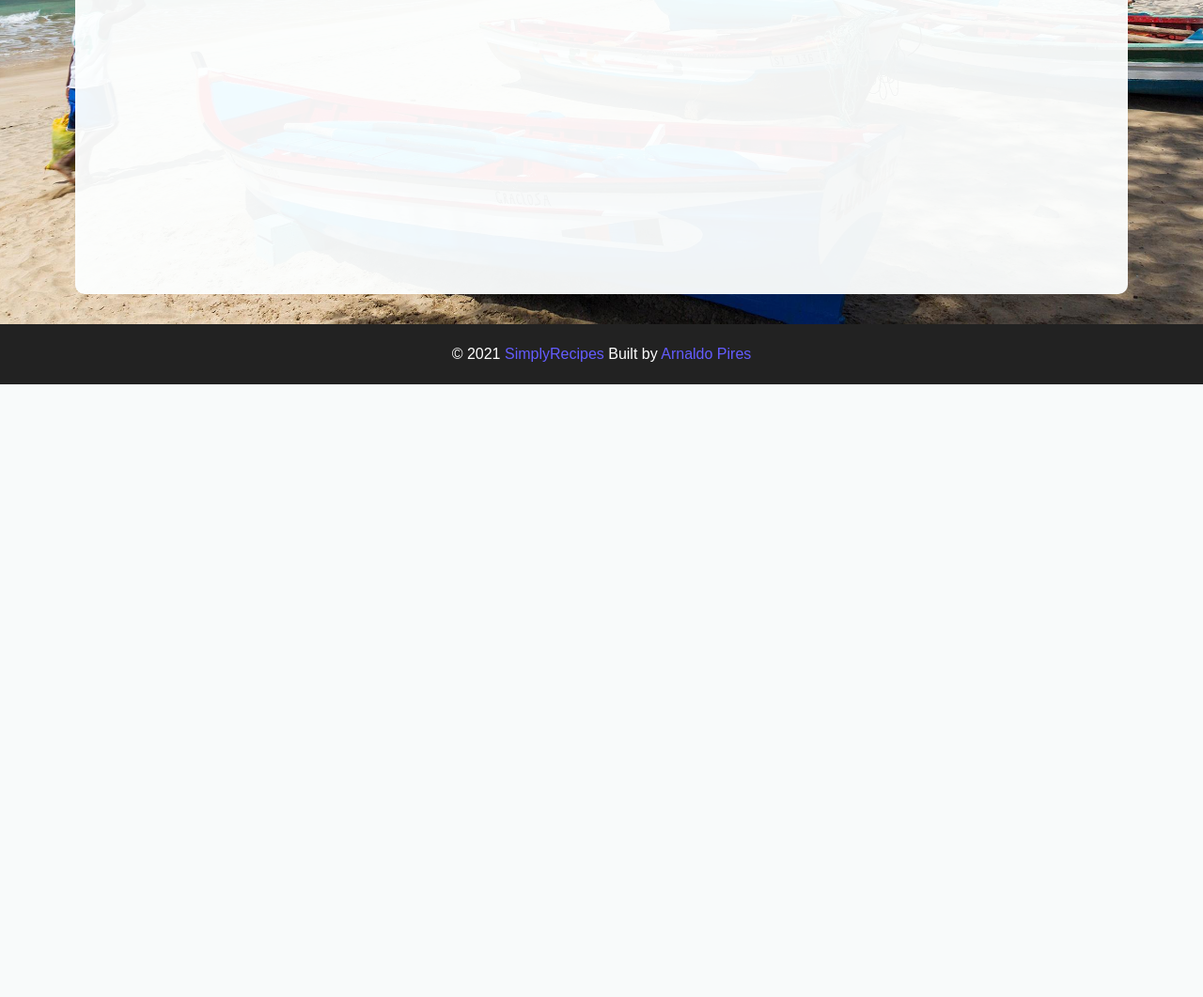
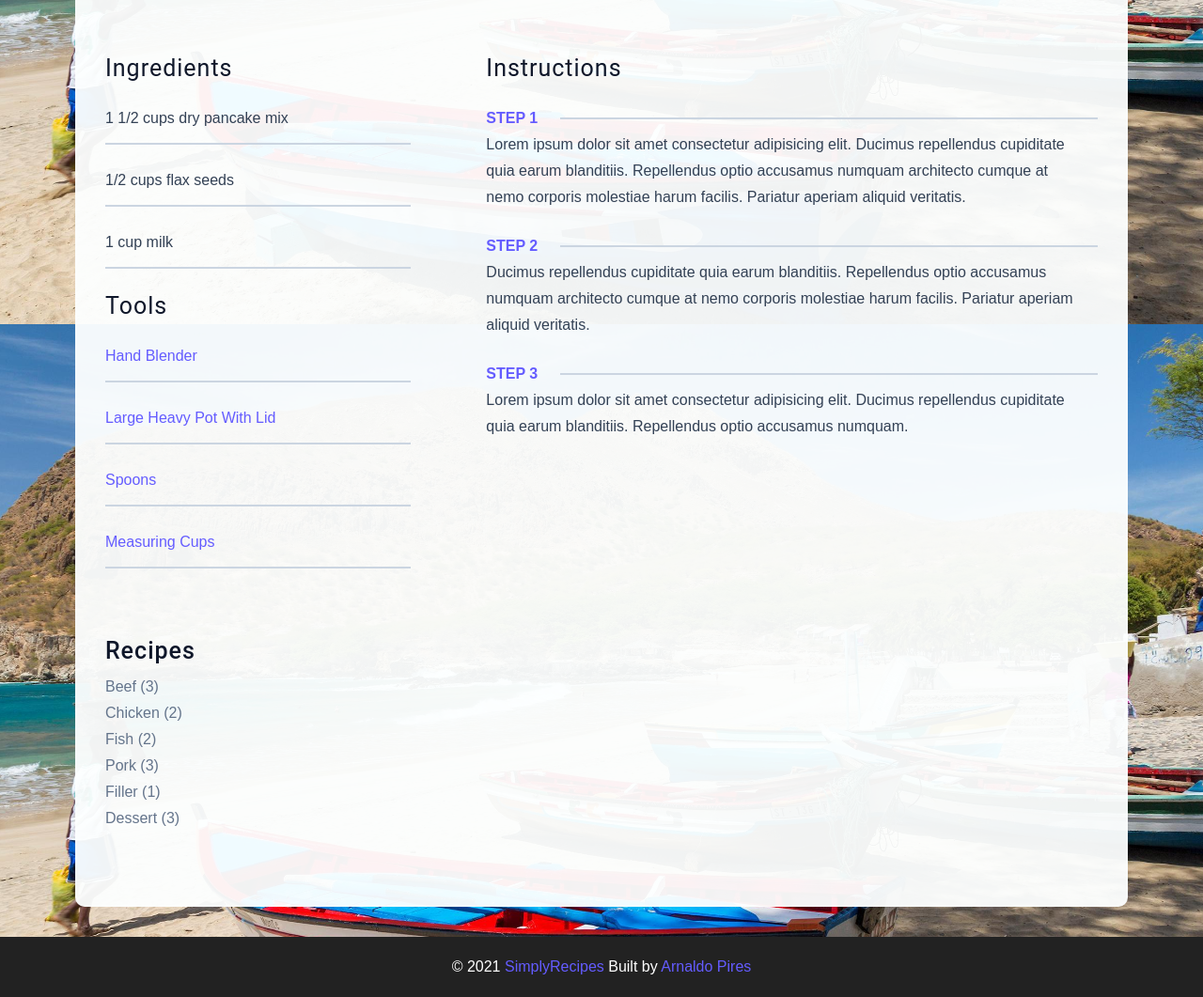
Before and after one commit to ArnoldPires/SimplyRecipes, a PHP site: page /pages/food/recipe-foods/cachupa.html in a window 1280 px wide. Shown: the part 455-1516 px from the top of the page at 94% size. Before the commit the page ends 864 px from the top, so only its background shows below. Run offline with PHP 8.4, Linux system fonts and the light colour scheme; some libraries are stand-ins or nearby versions.

Commit message:
setup template for food pages

```diff
--- a/css/style.css
+++ b/css/style.css
@@ -508,6 +508,89 @@ ul {
     grid-template-columns: 1fr 1fr 1fr;
   }
 }
+/* Foods */
+.recipe-page {
+  padding: 1rem;
+}
+.recipe-hero {
+  display: grid;
+  gap: 3rem;
+}
+.recipe-hero-img {
+  height: 300px;
+  border-radius: var(--borderRadius);
+}
+.recipe-hero p {
+  color: var(--grey-600);
+}
+.recipe-icons {
+  display: grid;
+  grid-template-columns: repeat(3, 1fr);
+  gap: 1rem;
+  margin: 2rem 0;
+  text-align: center;
+}
+.recipe-icons i {
+  font-size: 1.5rem;
+  color: var(--primary-500);
+}
+.recipe-icons h5, .recipe-icons p {
+  margin-bottom: 0;
+  font-size: 0.85rem;
+}
+.recipe-icons p {
+  color: var(--grey-600);
+}
+@media screen and (min-width: 992px) {
+  .recipe-hero {
+    grid-template-columns: 4fr 5fr;
+    align-items: center;
+  }
+}
+.recipe-content {
+  padding: 3rem 0;
+  display: grid;
+  gap: 2rem 5rem;
+}
+@media screen and (min-width: 992px) {
+  .recipe-content {
+    grid-template-columns: 0.5fr 1fr;
+  }
+}
+.single-instruction header {
+  display: grid;
+  grid-template-columns: auto 1fr;
+  gap: 1.5rem;
+  align-items: center;
+}
+.single-instruction header p {
+  text-transform: uppercase;
+  font-weight: 600;
+  margin-bottom: 0;
+  color: var(--primary-500);
+}
+.single-instruction > p {
+  color: var(--grey-700);
+}
+.single-instruction header div {
+  height: 2px;
+  background: var(--grey-300);
+}
+.second-column {
+  display: grid;
+  row-gap: 2rem;
+}
+.single-ingredient {
+  border-bottom: 2px solid var(--grey-300);
+  padding-bottom: 0.75rem;
+  color: var(--grey-700);
+}
+.single-tool {
+  border-bottom: 2px solid var(--grey-300);
+  padding-bottom: 0.75rem;
+  color: var(--primary-500);
+  text-transform: capitalize;
+}
 /*Contact page */
 .contact-page-section {
   display: grid;
--- a/pages/about.html
+++ b/pages/about.html
@@ -54,17 +54,17 @@
             <h5 class="featured-title">Look At These Awesome foods!</h5>
             <div class="recipes-list">
                 <!--Single Recipes-->
-                <a href="./pages/single-recipe.html" class="recipe">
+                <a href="/pages/food/recipe-foods/cachupa.html" class="recipe">
                     <img src="../assets/recipes/cachupa.jpg" alt="cachupa" class="img recipe-img" />
                     <h5>Cachupa</h5>
                     <p>Prep: 15min | Cook: 5min</p>
                 </a>
-                <a href="./pages/single-recipe.html" class="recipe">
+                <a href="/pages/food/recipe-foods/pastel.html" class="recipe">
                     <img src="../assets/recipes/pastel.jpg" alt="pastel" class="img recipe-img" />
                     <h5>Pastel</h5>
                     <p>Prep: 15min | Cook: 5min</p>
                 </a>
-                <a href="./pages/single-recipe.html" class="recipe">
+                <a href="/pages/food/recipe-foods/moreia-frita.html" class="recipe">
                     <img src="../assets/recipes/moreia-frita.jpg" alt="moreia frita" class="img recipe-img" />
                     <h5>Moreia Frita</h5>
                     <p>Prep: 15min | Cook: 5min</p>
--- a/pages/contact.html
+++ b/pages/contact.html
@@ -76,17 +76,17 @@
             <h5 class="featured-title">Look At These Awesome foods!</h5>
             <div class="recipes-list">
                 <!--Single Recipes-->
-                <a href="./pages/single-recipe.html" class="recipe">
+                <a href="/pages/food/recipe-foods/cachupa.html" class="recipe">
                     <img src="../assets/recipes/cachupa.jpg" alt="cachupa" class="img recipe-img" />
                     <h5>Cachupa</h5>
                     <p>Prep: 15min | Cook: 5min</p>
                 </a>
-                <a href="./pages/single-recipe.html" class="recipe">
+                <a href="/pages/food/recipe-foods/pastel.html" class="recipe">
                     <img src="../assets/recipes/pastel.jpg" alt="pastel" class="img recipe-img" />
                     <h5>Pastel</h5>
                     <p>Prep: 15min | Cook: 5min</p>
                 </a>
-                <a href="./pages/single-recipe.html" class="recipe">
+                <a href="/pages/food/recipe-foods/moreia-frita.html" class="recipe">
                     <img src="../assets/recipes/moreia-frita.jpg" alt="moreia frita" class="img recipe-img" />
                     <h5>Moreia Frita</h5>
                     <p>Prep: 15min | Cook: 5min</p>
--- a/pages/food/recipe-foods/cachupa.html
+++ b/pages/food/recipe-foods/cachupa.html
@@ -40,7 +40,93 @@
     </nav>
     <!--End of Nav-->
     <!--Main-->
-    <main class="page"></main>
+    <main class="page">
+        <section class="recipe-page">
+            <section class="recipe-hero">
+                <img src="/assets/recipes/cachupa.jpg" class="img recipe-hero-img" alt="cachupa"/>
+                <article>
+                    <h2>Cachupa</h2>
+                    <p>Lorem ipsum, dolor sit amet consectetur adipisicing elit. Aperiam doloremque tempore autem incidunt laudantium aliquid explicabo dolores ipsam recusandae blanditiis, sint deleniti ab cupiditate provident iste iusto repellat nam. Corporis.</p>
+                    <!--recipe icons-->
+                    <div class="recipe-icons">
+                        <article>
+                            <i class="fas fa-clock"></i>
+                            <h5>prep time</h5>
+                            <p>30 mins</p>
+                        </article>
+                        <article>
+                            <i class="far fa-clock"></i>
+                            <h5>cook time</h5>
+                            <p>15 mins</p>
+                        </article>
+                        <article>
+                            <i class="fas fa-user-friends"></i>
+                            <h5>servings</h5>
+                            <p>4 servings</p>
+                        </article>
+                    </div>
+                </article>
+            </section>
+            <!--recipe content-->
+            <section class="recipe-content">
+                <article class="second-coloumn">
+                    <div>
+                        <h4>ingredients</h4>
+                        <p class="single-ingredient">1 1/2 cups dry pancake mix</p>
+                        <p class="single-ingredient">1/2 cups flax seeds</p>
+                        <p class="single-ingredient">1 cup milk</p>
+                    </div>
+                    <div>
+                        <h4>tools</h4>
+                        <p class="single-tool">Hand Blender</p>
+                        <p class="single-tool">Large Heavy pot with lid</p>
+                        <p class="single-tool">Spoons</p>
+                        <p class="single-tool">Measuring cups</p>
+                    </div>
+                </article>
+                <article>
+                    <h4>instructions</h4>
+                    <!--single instruction-->
+                    <div class="single-instruction">
+                        <header>
+                            <p>step 1</p>
+                            <div></div>
+                        </header>
+                        <p>Lorem ipsum dolor sit amet consectetur adipisicing elit. Ducimus repellendus cupiditate quia earum blanditiis. Repellendus optio accusamus numquam architecto cumque at nemo corporis molestiae harum facilis. Pariatur aperiam aliquid veritatis.</p>
+                    </div>
+                    <div class="single-instruction">
+                        <header>
+                            <p>step 2</p>
+                            <div></div>
+                        </header>
+                        <p>Ducimus repellendus cupiditate quia earum blanditiis.
+                            Repellendus optio accusamus numquam architecto cumque at nemo corporis molestiae harum facilis. Pariatur aperiam
+                            aliquid veritatis.</p>
+                    </div>
+                    <div class="single-instruction">
+                        <header>
+                            <p>step 3</p>
+                            <div></div>
+                        </header>
+                        <p>Lorem ipsum dolor sit amet consectetur adipisicing elit. Ducimus repellendus cupiditate quia earum blanditiis.
+                            Repellendus optio accusamus numquam.</p>
+                    </div>
+                </article>
+            </section>
+            <!--Tag Container-->
+            <div class="tags-container">
+                <h4>Recipes</h4>
+                <div class="tags-list">
+                    <a href="/pages/food/recipe-categories/beef.html">Beef (3)</a>
+                    <a href="/pages/food/recipe-categories/chicken.html">Chicken (2)</a>
+                    <a href="/pages/food/recipe-categories/fish.html">Fish (2)</a>
+                    <a href="/pages/food/recipe-categories/pork.html">Pork (3)</a>
+                    <a href="/pages/food/recipe-categories/filler.html">Filler (1)</a>
+                    <a href="/pages/food/recipe-categories/dessert.html">Dessert (3)</a>
+                </div>
+            </div>
+        </section>
+    </main>
     <!--End of Main-->
     <!--footer-->
     <footer>
```
Also changed, not shown: pages/food/recipe-foods/canja.html (+52 -0 lines), pages/food/recipe-foods/cuscus.html (+52 -0 lines), pages/food/recipe-foods/gufonginho.html (+52 -0 lines), pages/food/recipe-foods/jagacida.html (+52 -0 lines), pages/food/recipe-foods/moreia-frita.html (+52 -0 lines), pages/food/recipe-foods/pastel.html (+52 -0 lines), pages/food/recipe-foods/pudim-de-leite.html (+52 -0 lines), pages/food/recipe-foods/toresma.html (+52 -0 lines), pages/recipes.html (+9 -9 lines).
